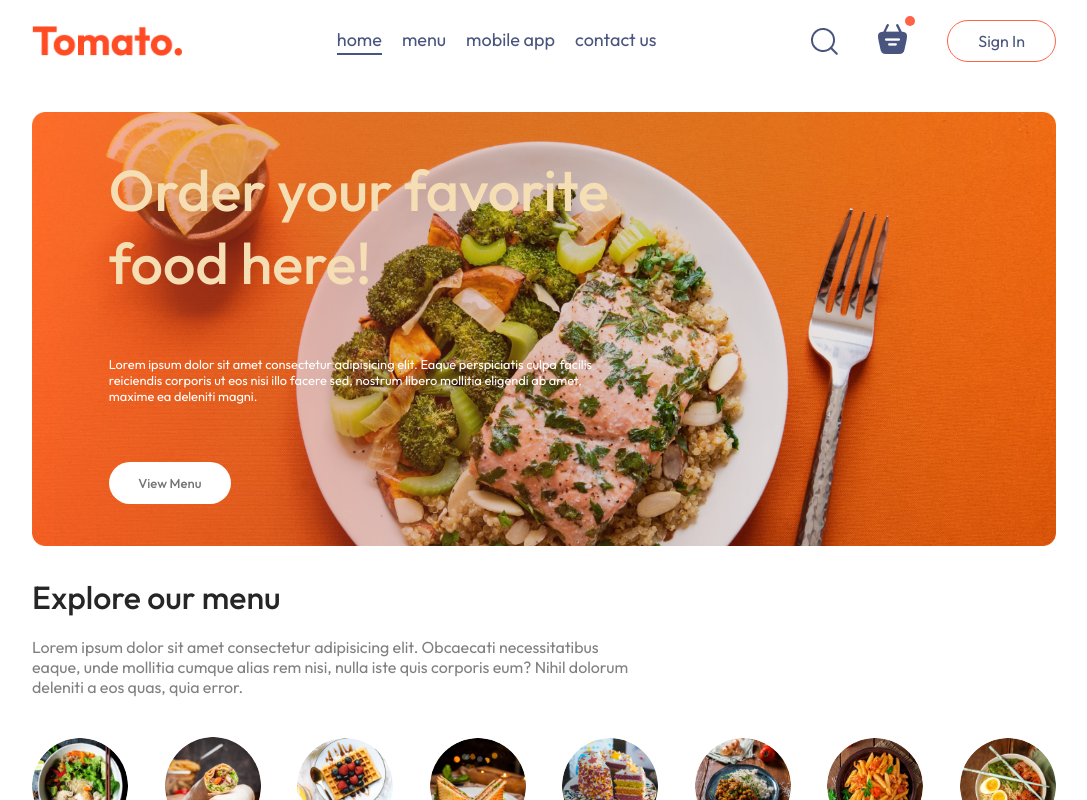
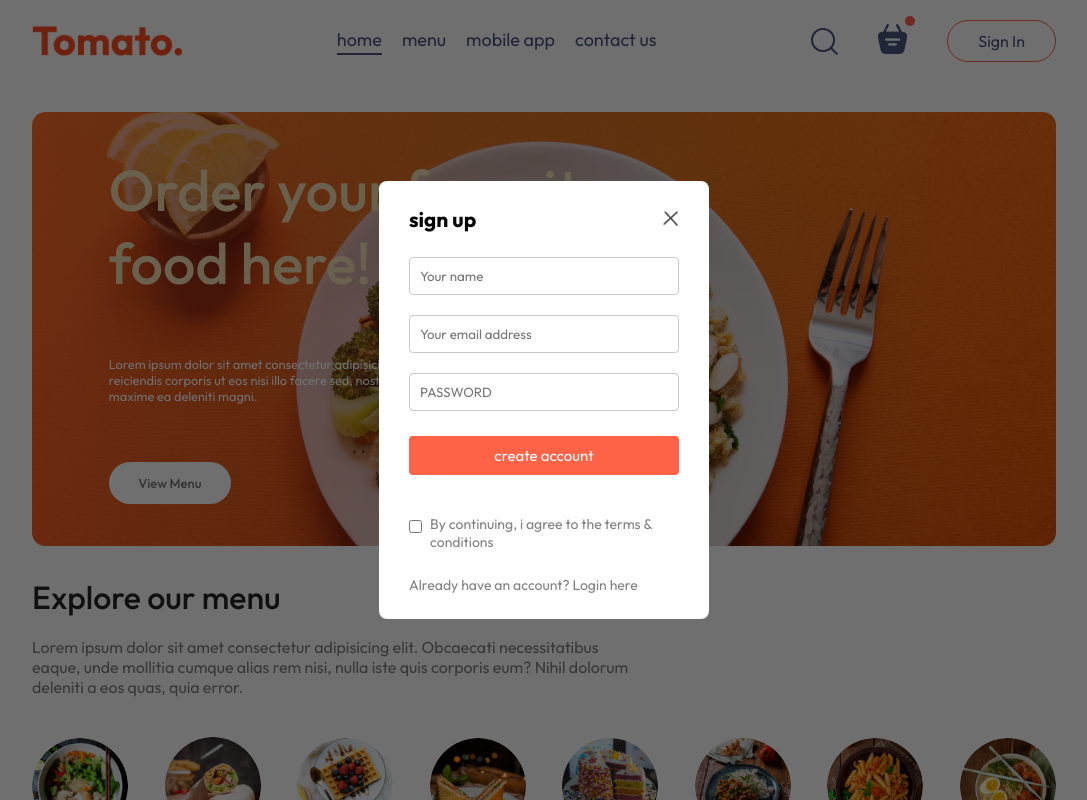
Before and after one commit to p369m/E-commerce-MERN, a React (Vite) app in the folder front-end/: page / in a window 1280 px wide. Both pictures are taken after a click on the button "Sign In". Shown: the top 800 px of the page, without its empty margins (96-1183 px from the left). Built offline with nearby package versions, Linux system fonts and the light colour scheme.

Commit message:
Added Floating logIn cum signUp box and many more , as on 12:39 am , 12-05-2024

```diff
--- a/front-end/src/App.jsx
+++ b/front-end/src/App.jsx
@@ -1,16 +1,19 @@
-import React from 'react'
+import React, { useState } from 'react'
 import NavBar from './Components/NavBar/NavBar'
 import { Route, Routes } from 'react-router-dom'
 import Home from './Pages/Home/Home'
 import Cart from './Pages/Cart/Cart'
 import PlaceOrder from './Pages/PlaceOrder/PlaceOrder'
 import Footer from './Components/Footer/Footer'
+import LogInPopUp from './Components/LogInPopUp/LogInPopUp'
 
 const App = () => {
+  const [showLogin,setShowLogin]=useState(false)
   return (
     <>
+    {showLogin?<LogInPopUp setShowLogin={setShowLogin}/>:<></>}
     <div className='app'>
-      <NavBar/>
+      <NavBar setShowLogin={setShowLogin}/>
       <Routes>
         <Route path='/' element={<Home/>}/>
         <Route path='/cart' element={<Cart/>}/>
--- /dev/null
+++ b/front-end/src/Components/AppDownload/AppDownload.css
@@ -0,0 +1,23 @@
+.app-download {
+    margin: auto auto;
+    margin-top: 100px;
+    font-size: mac(3vw,20px);
+    text-align: center;
+    font-weight: 500;
+
+}
+.app-download-platforms{
+    display: flex;
+    justify-content: center;
+    gap: max(2vw,10px);
+    margin-top: 40px;
+}
+.app-download-platforms img {
+    width:max(30vw,120px);
+    max-width: 100px;
+    transition: 0.5s;
+    cursor: pointer;
+}
+.app-download-platforms img:hover{
+    transform: scale(1.05);
+}
--- /dev/null
+++ b/front-end/src/Components/AppDownload/AppDownload.jsx
@@ -0,0 +1,15 @@
+import React from 'react'
+import './AppDownload.css'
+import { frontend_assets } from '../../assets/frontend_assets/assets'
+const AppDownload = () => {
+  return (
+    <div className='app-download' id='app-download'>
+      <p>for better experiance download <br/> Tomato App</p>
+      <div className="app-download-platforms">
+        <img src={frontend_assets.play_store} alt="" /><img src={frontend_assets.app_store} alt="" />
+      </div>
+    </div>
+  )
+}
+
+export default AppDownload
--- /dev/null
+++ b/front-end/src/Components/LogInPopUp/LogInPopUp.css
@@ -0,0 +1,60 @@
+.login-popup{
+    position: absolute;
+    z-index: 1;
+    width: 100%;
+    height: 100%;
+    background-color: #00000090;
+    display:grid ;
+}
+.login-popup-contaier {
+    place-self: center;
+    width: max(23vw,330px);
+    color: #808080;
+    background-color: white;
+    display: flex;
+    flex-direction: column;
+    gap: 25px;
+    padding: 25px 30px;
+    border-radius: 8px;
+    font-size: 14px;
+    animation: fadeIn 0.5s;
+}
+.login-popup-title {
+    display: flex;
+    justify-content: space-between;
+    align-items: center;
+    color: black;
+}
+.login-popup-title img {
+    width: 16px;
+    cursor: pointer;
+}
+.login-popup-inputs {
+    display: flex;
+    flex-direction: column;
+    gap: 20px;
+}
+.login-popup-inputs input {
+    outline: none;
+    border: 1px solid #c9c9c9;
+    padding: 10px;
+    border-radius: 4px;
+}
+.login-popup-contaier button {
+    border: none;
+    padding: 10px;
+    border-radius: 4px;
+    color: white;
+    background-color: tomato;
+    font-size: 15px;
+}
+.login-popup-condition {
+    display: flex;
+    align-items: start;
+    gap: 8px;
+    margin-top: 15px;
+}
+
+.login-popup-condition input {
+    margin-top: 5px;
+}
--- /dev/null
+++ b/front-end/src/Components/LogInPopUp/LogInPopUp.jsx
@@ -0,0 +1,33 @@
+import React, { useState } from 'react'
+import './LogInPopUp.css'
+import { frontend_assets } from '../../assets/frontend_assets/assets'
+
+const LogInPopUp = ({setShowLogin}) => {
+    const [currState,setCurrState]=useState("sign up")
+  return (
+    <div className='login-popup'>
+      <form className='login-popup-contaier'>
+        <div className="login-popup-title">
+            <h2>{currState}</h2>
+            <img src={frontend_assets.cross_icon} onClick={()=>setShowLogin(false)} alt="" />
+        </div>
+        <div className="login-popup-inputs">
+            {currState==='log in'?<></>:<input type='text' placeholder='Your name' required/>}
+
+            <input type="email" placeholder='Your email address' required/>
+            <input type="password"  placeholder='PASSWORD' required/>
+
+        </div>
+        <button>{currState==="sign up"?"create account":"sing in"}</button>
+        <div className="login-popup-condition">
+            <input type="checkbox" required/>
+            <p>By continuing, i agree to the terms & conditions</p>
+        </div>
+            {currState==="log in"?<p>Create a new account? <span onClick={()=>setCurrState("sign up")}>Click here</span> </p>:<p>Already have an account? <span onClick={()=>setCurrState("log in")}>Login here</span></p>}
+
+      </form>
+    </div>
+  )
+}
+
+export default LogInPopUp
--- a/front-end/src/Components/NavBar/NavBar.jsx
+++ b/front-end/src/Components/NavBar/NavBar.jsx
@@ -2,7 +2,7 @@ import React, { useState } from 'react'
 import './NavBar.css'
 import { frontend_assets } from '../../assets/frontend_assets/assets'
 
-const NavBar = () => {
+const NavBar = ({setShowLogin}) => {
     const [menu,setMenu]=useState("home");
 
   return (
@@ -20,7 +20,7 @@ const NavBar = () => {
                 <img src={frontend_assets.basket_icon} alt="" />
                 <div className="dot"></div>
             </div>
-            <button>Sign In</button>
+            <button onClick={()=>setShowLogin(true)}>Sign In</button>
         </div>
     </div>
   )
--- a/front-end/src/Pages/Cart/Cart.jsx
+++ b/front-end/src/Pages/Cart/Cart.jsx
@@ -2,9 +2,10 @@ import React from 'react'
 import './Cart.css'
 
 const Cart = () => {
+
   return (
     <div>
-      <h1>Cart Page</h1>
+
     </div>
   )
 }
--- a/front-end/src/Pages/Home/Home.jsx
+++ b/front-end/src/Pages/Home/Home.jsx
@@ -4,6 +4,7 @@ import Header from '../../Components/Header/Header'
 import NavBar from '../../Components/NavBar/NavBar'
 import ExploreMenu from '../../Components/ExploreMenu/ExploreMenu'
 import FoodDisplay from '../../Components/FoodDisplay/FoodDisplay'
+import AppDownload from '../../Components/AppDownload/AppDownload'
 
 const Home = () => {
 
@@ -14,6 +15,7 @@ const Home = () => {
       <Header/>
       <ExploreMenu catagory={catagory} setCatagory={setCatagory}/>
       <FoodDisplay catagory={catagory} />
+      <AppDownload/>
     </div>
   )
 }
```
